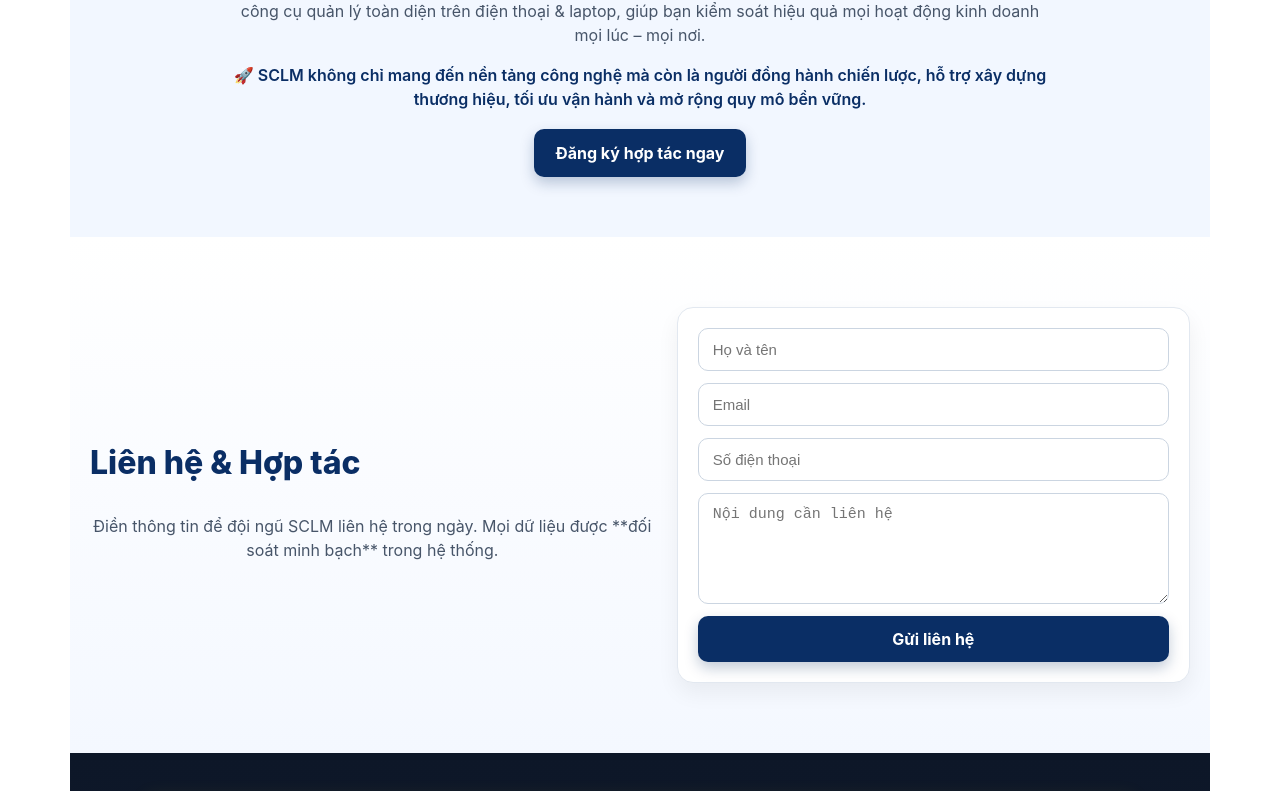
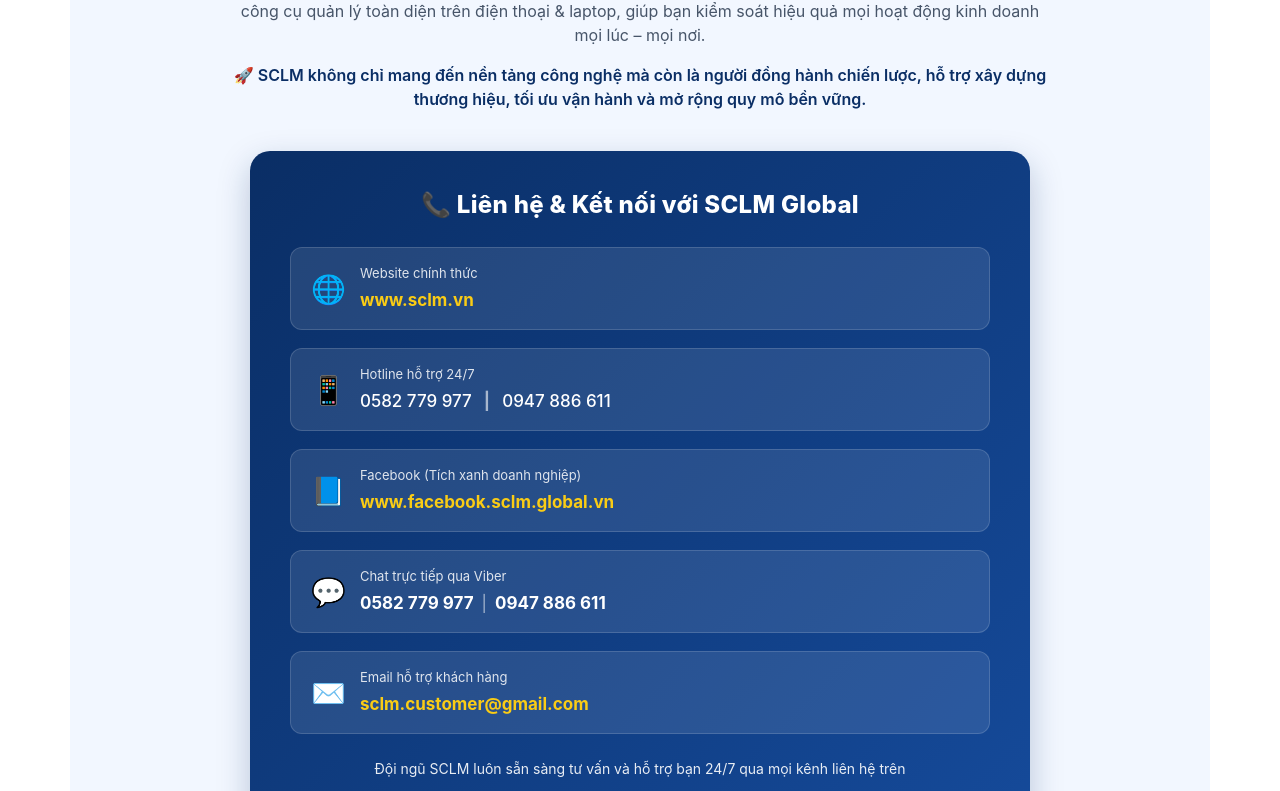
Before and after one commit to tonp36369-afk/globalsclmvn, a React (Vite) app: page / in a window 1280 px wide. Shown: the part 3435-4226 px from the top of the page. Built offline with nearby package versions, Linux system fonts and the light colour scheme.

Commit message:
feat: replace Partners CTA with official contact info (website, hotline, Facebook, Viber, email)

```diff
--- a/src/App.tsx
+++ b/src/App.tsx
@@ -598,8 +598,165 @@
           <p style={{ ...pLead, marginTop: 16, fontWeight: 600, color: "#0a2e65" }}>
             🚀 SCLM không chỉ mang đến nền tảng công nghệ mà còn là người đồng hành chiến lược, hỗ trợ xây dựng thương hiệu, tối ưu vận hành và mở rộng quy mô bền vững.
           </p>
-          <div style={{ marginTop: 18 }}>
-            <a href="#contact" style={btn}>Đăng ký hợp tác ngay</a>
+
+          {/* Thông tin liên hệ chính thức */}
+          <div style={{
+            maxWidth: 700,
+            margin: "40px auto 0",
+            background: "linear-gradient(135deg, #0a2e65 0%, #154a9a 100%)",
+            borderRadius: 20,
+            padding: "36px 40px",
+            boxShadow: "0 12px 32px rgba(10,46,101,0.25)",
+            color: "#ffffff",
+          }}>
+            <h3 style={{
+              margin: "0 0 24px 0",
+              fontSize: "1.5rem",
+              fontWeight: 800,
+              color: "#ffffff",
+              letterSpacing: 0.3,
+            }}>
+              📞 Liên hệ & Kết nối với SCLM Global
+            </h3>
+
+            <div style={{ display: "grid", gap: 18, textAlign: "left" }}>
+              {/* Website */}
+              <div style={{
+                background: "rgba(255,255,255,0.1)",
+                borderRadius: 12,
+                padding: "16px 20px",
+                display: "flex",
+                alignItems: "center",
+                gap: 14,
+                transition: "all 0.3s",
+                border: "1px solid rgba(255,255,255,0.15)",
+              }}>
+                <div style={{ fontSize: 28 }}>🌐</div>
+                <div>
+                  <div style={{ fontSize: 13, opacity: 0.85, marginBottom: 4 }}>Website chính thức</div>
+                  <a href="https://sclm.vn" target="_blank" rel="noopener noreferrer" style={{
+                    color: "#facc15",
+                    fontWeight: 700,
+                    fontSize: 17,
+                    textDecoration: "none",
+                  }}>
+                    www.sclm.vn
+                  </a>
+                </div>
+              </div>
+
+              {/* Hotline */}
+              <div style={{
+                background: "rgba(255,255,255,0.1)",
+                borderRadius: 12,
+                padding: "16px 20px",
+                display: "flex",
+                alignItems: "center",
+                gap: 14,
+                border: "1px solid rgba(255,255,255,0.15)",
+              }}>
+                <div style={{ fontSize: 28 }}>📱</div>
+                <div>
+                  <div style={{ fontSize: 13, opacity: 0.85, marginBottom: 4 }}>Hotline hỗ trợ 24/7</div>
+                  <div style={{ fontWeight: 700, fontSize: 17 }}>
+                    <a href="tel:0582779977" style={{ color: "#ffffff", textDecoration: "none", marginRight: 12 }}>0582 779 977</a>
+                    <span style={{ opacity: 0.6 }}>|</span>
+                    <a href="tel:0947886611" style={{ color: "#ffffff", textDecoration: "none", marginLeft: 12 }}>0947 886 611</a>
+                  </div>
+                </div>
+              </div>
+
+              {/* Facebook */}
+              <div style={{
+                background: "rgba(255,255,255,0.1)",
+                borderRadius: 12,
+                padding: "16px 20px",
+                display: "flex",
+                alignItems: "center",
+                gap: 14,
+                border: "1px solid rgba(255,255,255,0.15)",
+              }}>
+                <div style={{ fontSize: 28 }}>📘</div>
+                <div>
+                  <div style={{ fontSize: 13, opacity: 0.85, marginBottom: 4 }}>Facebook (Tích xanh doanh nghiệp)</div>
+                  <a href="http://www.facebook.sclm.global.vn" target="_blank" rel="noopener noreferrer" style={{
+                    color: "#facc15",
+                    fontWeight: 700,
+                    fontSize: 17,
+                    textDecoration: "none",
+                  }}>
+                    www.facebook.sclm.global.vn
+                  </a>
+                </div>
+              </div>
+
+              {/* Viber */}
+              <div style={{
+                background: "rgba(255,255,255,0.1)",
+                borderRadius: 12,
+                padding: "16px 20px",
+                display: "flex",
+                alignItems: "center",
+                gap: 14,
+                border: "1px solid rgba(255,255,255,0.15)",
+              }}>
+                <div style={{ fontSize: 28 }}>💬</div>
+                <div>
+                  <div style={{ fontSize: 13, opacity: 0.85, marginBottom: 4 }}>Chat trực tiếp qua Viber</div>
+                  <a href="viber://chat?number=0582779977" style={{
+                    color: "#ffffff",
+                    fontWeight: 700,
+                    fontSize: 17,
+                    textDecoration: "none",
+                  }}>
+                    0582 779 977
+                  </a>
+                  <span style={{ opacity: 0.6, margin: "0 8px" }}>|</span>
+                  <a href="viber://chat?number=0947886611" style={{
+                    color: "#ffffff",
+                    fontWeight: 700,
+                    fontSize: 17,
+                    textDecoration: "none",
+                  }}>
+                    0947 886 611
+                  </a>
+                </div>
+              </div>
+
+              {/* Email */}
+              <div style={{
+                background: "rgba(255,255,255,0.1)",
+                borderRadius: 12,
+                padding: "16px 20px",
+                display: "flex",
+                alignItems: "center",
+                gap: 14,
+                border: "1px solid rgba(255,255,255,0.15)",
+              }}>
+                <div style={{ fontSize: 28 }}>✉️</div>
+                <div>
+                  <div style={{ fontSize: 13, opacity: 0.85, marginBottom: 4 }}>Email hỗ trợ khách hàng</div>
+                  <a href="mailto:sclm.customer@gmail.com" style={{
+                    color: "#facc15",
+                    fontWeight: 700,
+                    fontSize: 17,
+                    textDecoration: "none",
+                  }}>
+                    sclm.customer@gmail.com
+                  </a>
+                </div>
+              </div>
+            </div>
+
+            <p style={{
+              marginTop: 24,
+              fontSize: 14,
+              opacity: 0.9,
+              lineHeight: 1.6,
+              textAlign: "center",
+            }}>
+              Đội ngũ SCLM luôn sẵn sàng tư vấn và hỗ trợ bạn 24/7 qua mọi kênh liên hệ trên
+            </p>
           </div>
         </div>
       </section>
```
